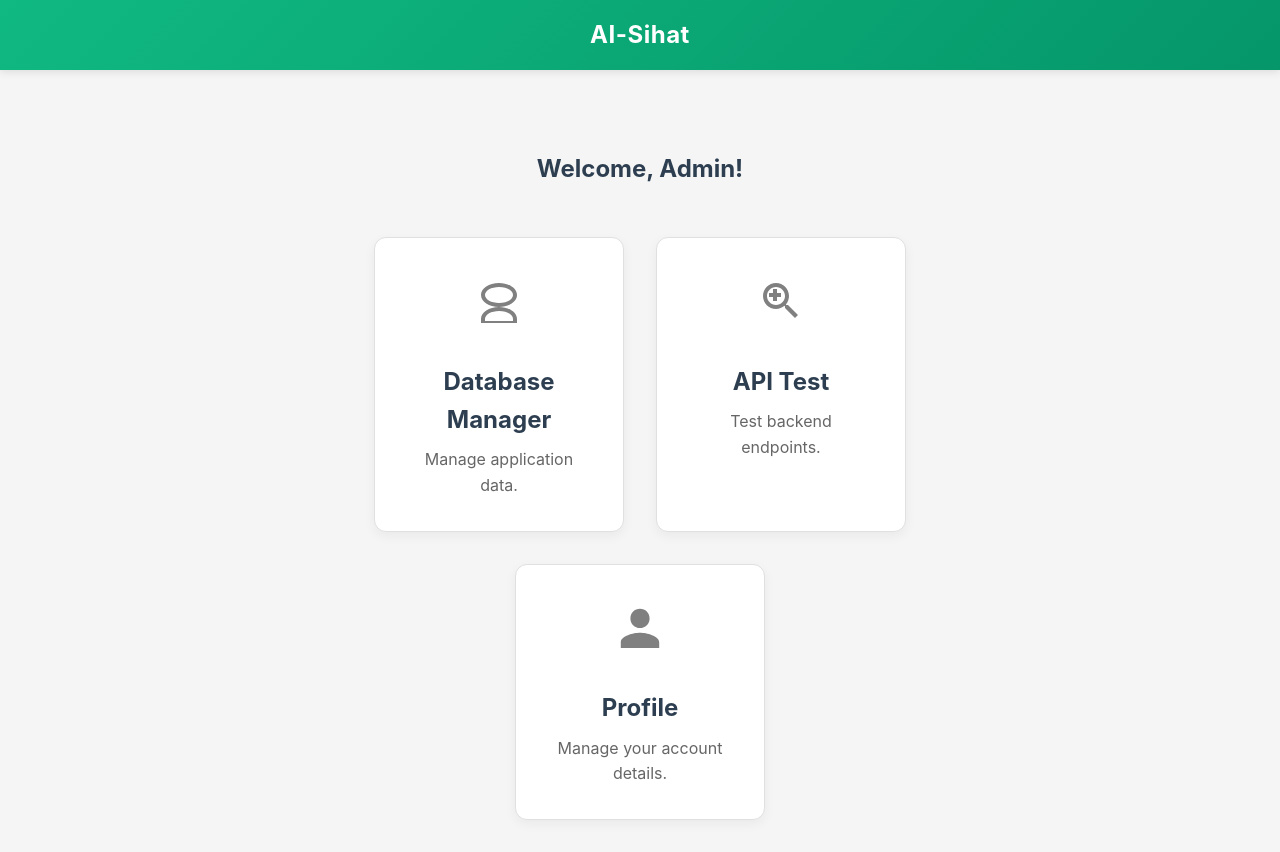
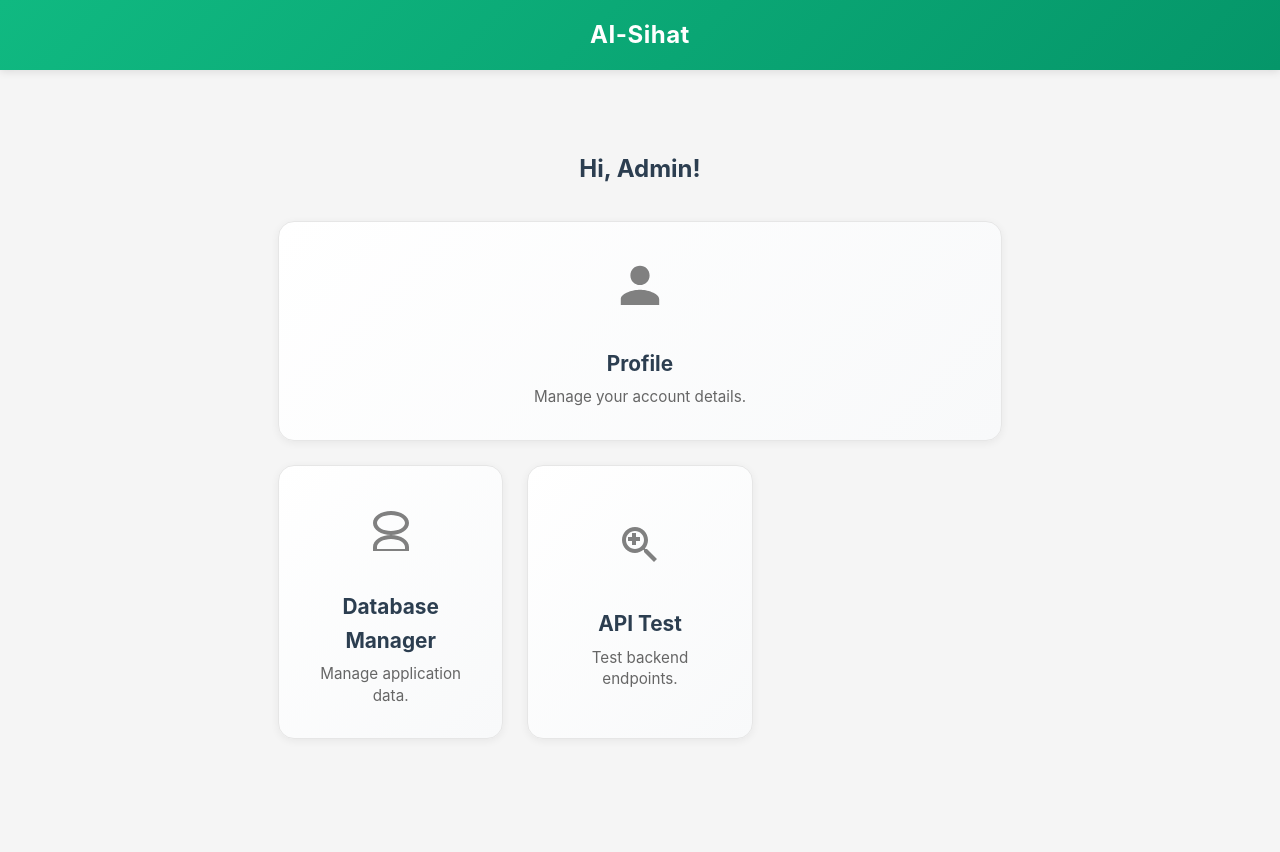
Before and after one commit to xw4561/AI-Sihat, a Vue app in the folder client/: page /admin in a window 1280 px wide. After the commit the page ends 800 px from the top, so only its background shows below. Built offline with nearby package versions, Linux system fonts and the light colour scheme.

Commit message:
edit design

```diff
--- a/client/src/views/APITest.vue
+++ b/client/src/views/APITest.vue
@@ -1,6 +1,13 @@
 <template>
   <div class="home">
-    <h2>API & Database Test</h2>
+    <div class="header-container">
+      <button @click="$router.push('/admin')" class="back-arrow">
+        <svg xmlns="http://www.w3.org/2000/svg" width="24" height="24" viewBox="0 0 24 24" fill="none" stroke="currentColor" stroke-width="2" stroke-linecap="round" stroke-linejoin="round">
+          <path d="M19 12H5M12 19l-7-7 7-7"/>
+        </svg>
+      </button>
+      <h2>API & Database Test</h2>
+    </div>
 
     <!-- API Test Section -->
     <div class="test-section">
@@ -119,9 +126,35 @@ const testAll = async () => {
   margin: 0 auto;
 }
 
+.header-container {
+  display: flex;
+  align-items: center;
+  gap: 1rem;
+  margin-bottom: 2rem;
+  justify-content: center;
+}
+
+.back-arrow {
+  background: none;
+  border: none;
+  cursor: pointer;
+  padding: 0.5rem;
+  display: flex;
+  align-items: center;
+  justify-content: center;
+  color: #2c3e50;
+  transition: all 0.2s ease;
+  border-radius: 8px;
+}
+
+.back-arrow:hover {
+  background-color: #f3f4f6;
+  color: #10b981;
+}
+
 h2 {
   color: #2c3e50;
-  margin-bottom: 2rem;
+  margin: 0;
 }
 
 h3 {
--- a/client/src/views/AdminHome.vue
+++ b/client/src/views/AdminHome.vue
@@ -1,7 +1,16 @@
 <template>
   <div class="admin-home">
-    <h2>Welcome, {{ adminName }}!</h2>
+    <h2>Hi, {{ adminName }}!</h2>
     <div class="options-container">
+      <router-link to="/profile" class="option-box profile-box">
+        <div class="symbol">
+          <svg xmlns="http://www.w3.org/2000/svg" viewBox="0 0 24 24" width="48" height="48" fill="gray">
+            <path d="M12 12c2.7 0 4.8-2.1 4.8-4.8S14.7 2.4 12 2.4 7.2 4.5 7.2 7.2 9.3 12 12 12zm0 2.4c-3.2 0-9.6 1.6-9.6 4.8V22h19.2v-2.8c0-3.2-6.4-4.8-9.6-4.8z"/>
+          </svg>
+        </div>
+        <h3>Profile</h3>
+        <p>Manage your account details.</p>
+      </router-link>
       <router-link to="/database" class="option-box">
         <div class="symbol">
           <svg xmlns="http://www.w3.org/2000/svg" viewBox="0 0 24 24" width="48" height="48" fill="gray">
@@ -19,15 +28,6 @@
         </div>
         <h3>API Test</h3>
         <p>Test backend endpoints.</p>
-      </router-link>
-      <router-link to="/profile" class="option-box">
-        <div class="symbol">
-          <svg xmlns="http://www.w3.org/2000/svg" viewBox="0 0 24 24" width="48" height="48" fill="gray">
-            <path d="M12 12c2.7 0 4.8-2.1 4.8-4.8S14.7 2.4 12 2.4 7.2 4.5 7.2 7.2 9.3 12 12 12zm0 2.4c-3.2 0-9.6 1.6-9.6 4.8V22h19.2v-2.8c0-3.2-6.4-4.8-9.6-4.8z"/>
-          </svg>
-        </div>
-        <h3>Profile</h3>
-        <p>Manage your account details.</p>
       </router-link>
     </div>
   </div>
@@ -53,49 +53,115 @@ onMounted(() => {
 }
 
 h2 {
-  margin-bottom: 1rem;
+  margin-bottom: 2rem;
   color: #2c3e50;
+  font-weight: 700;
 }
 
 .options-container {
-  display: flex;
-  justify-content: center;
-  gap: 2rem;
-  margin-top: 3rem;
-  flex-wrap: wrap;
+  display: grid;
+  grid-template-columns: repeat(2, 1fr);
+  gap: 1rem;
+  margin-top: 2rem;
+  max-width: 600px;
+  margin-left: auto;
+  margin-right: auto;
+  padding: 0 1rem;
 }
 
 .option-box {
-  display: block;
-  width: 250px;
-  padding: 2rem;
-  border: 1px solid #e0e0e0;
-  border-radius: 12px;
+  display: flex;
+  flex-direction: column;
+  align-items: center;
+  justify-content: center;
+  padding: 1.75rem 1rem;
+  border: 1px solid #e6e6e6;
+  border-radius: 16px;
   text-decoration: none;
   color: inherit;
-  background-color: #fff;
-  box-shadow: 0 4px 12px rgba(0, 0, 0, 0.05);
-  transition: transform 0.2s ease, box-shadow 0.2s ease;
+  background: linear-gradient(135deg, #ffffff 0%, #f8f9fa 100%);
+  box-shadow: 0 2px 8px rgba(0, 0, 0, 0.06);
+  transition: all 0.3s ease;
+  min-height: 160px;
+  position: relative;
+  overflow: hidden;
+}
+
+.option-box::before {
+  content: '';
+  position: absolute;
+  top: 0;
+  left: 0;
+  right: 0;
+  height: 3px;
+  background: linear-gradient(90deg, #10b981 0%, #059669 100%);
+  opacity: 0;
+  transition: opacity 0.3s ease;
 }
 
 .option-box:hover {
-  transform: translateY(-5px);
-  box-shadow: 0 8px 20px rgba(0, 0, 0, 0.1);
+  transform: translateY(-4px);
+  box-shadow: 0 8px 24px rgba(16, 185, 129, 0.15);
+  border-color: #10b981;
+}
+
+.option-box:hover::before {
+  opacity: 1;
 }
 
 .symbol {
-  font-size: 3rem;
-  margin-bottom: 1rem;
+  font-size: 2.5rem;
+  margin-bottom: 0.75rem;
+  filter: grayscale(50%);
+  transition: filter 0.3s ease;
+}
+
+.option-box:hover .symbol {
+  filter: grayscale(0%);
+}
+
+.profile-box {
+  grid-column: 1 / -1;
 }
 
 h3 {
-  margin-bottom: 0.5rem;
-  font-size: 1.5rem;
+  margin-bottom: 0.4rem;
+  font-size: 1.1rem;
   color: #2c3e50;
+  font-weight: 700;
 }
 
 p {
-  font-size: 1rem;
+  font-size: 0.8rem;
   color: #666;
+  text-align: center;
+  line-height: 1.4;
+  margin: 0;
+}
+
+@media (min-width: 768px) {
+  .options-container {
+    grid-template-columns: repeat(3, 1fr);
+    max-width: 900px;
+    gap: 1.5rem;
+  }
+
+  .option-box {
+    padding: 2rem 1.5rem;
+    min-height: 200px;
+  }
+
+  .symbol {
+    font-size: 3rem;
+    margin-bottom: 1rem;
+  }
+
+  h3 {
+    font-size: 1.3rem;
+  }
+
+  p {
+    font-size: 0.95rem;
+  }
 }
 </style>
--- a/client/src/views/CustomerHome.vue
+++ b/client/src/views/CustomerHome.vue
@@ -10,6 +10,15 @@
       </router-link>
     </div>
     <div class="options-container">
+      <router-link to="/profile" class="option-box">
+        <div class="symbol">
+          <svg xmlns="http://www.w3.org/2000/svg" viewBox="0 0 24 24" width="48" height="48" fill="gray">
+            <path d="M12 12c2.7 0 4.8-2.1 4.8-4.8S14.7 2.4 12 2.4 7.2 4.5 7.2 7.2 9.3 12 12 12zm0 2.4c-3.2 0-9.6 1.6-9.6 4.8V22h19.2v-2.8c0-3.2-6.4-4.8-9.6-4.8z"/>
+          </svg>
+        </div>
+        <h3>Profile</h3>
+        <p>Manage your account details.</p>
+      </router-link>
       <router-link to="/chat" class="option-box">
         <div class="symbol">
           <svg xmlns="http://www.w3.org/2000/svg" viewBox="0 0 24 24" width="48" height="48" fill="gray">
@@ -21,22 +30,12 @@
       </router-link>
       <router-link to="/shop" class="option-box">
         <div class="symbol">
-          <!-- You can use a shopping cart icon -->
           <svg xmlns="http://www.w3.org/2000/svg" viewBox="0 0 24 24" width="48" height="48" fill="gray">
             <path d="M7 18c-1.1 0-1.99.9-1.99 2S5.9 22 7 22s2-.9 2-2-.9-2-2-2zm0-2h13v-2H8.42l-.93-2H20V6H6.21l-.94-2H2v2h2l3.6 7.59-1.35 2.44C5.52 16.37 6.16 18 7 18zM17 18c-1.1 0-1.99.9-1.99 2S15.9 22 17 22s2-.9 2-2-.9-2-2-2z"/>
           </svg>
         </div>
         <h3>Shopping</h3>
         <p>Browse and order medicines online.</p>
-      </router-link>
-      <router-link to="/profile" class="option-box">
-        <div class="symbol">
-          <svg xmlns="http://www.w3.org/2000/svg" viewBox="0 0 24 24" width="48" height="48" fill="gray">
-            <path d="M12 12c2.7 0 4.8-2.1 4.8-4.8S14.7 2.4 12 2.4 7.2 4.5 7.2 7.2 9.3 12 12 12zm0 2.4c-3.2 0-9.6 1.6-9.6 4.8V22h19.2v-2.8c0-3.2-6.4-4.8-9.6-4.8z"/>
-          </svg>
-        </div>
-        <h3>Profile</h3>
-        <p>Manage your account details.</p>
       </router-link>
       <router-link to="/orders" class="option-box">
         <div class="symbol">
--- a/client/src/views/PharmacistHome.vue
+++ b/client/src/views/PharmacistHome.vue
@@ -1,6 +1,6 @@
 <template>
   <div class="pharmacist-home">
-    <h2>Welcome, {{ pharmacistName }}!</h2>
+    <h2>Hi, {{ pharmacistName }}!</h2>
     <div class="options-container">
       <router-link to="/pharmacist/orders" class="option-box">
         <div class="symbol">
@@ -44,49 +44,111 @@ onMounted(() => {
 }
 
 h2 {
-  margin-bottom: 1rem;
+  margin-bottom: 2rem;
   color: #2c3e50;
+  font-weight: 700;
 }
 
 .options-container {
-  display: flex;
-  justify-content: center;
-  gap: 2rem;
-  margin-top: 3rem;
-  flex-wrap: wrap;
+  display: grid;
+  grid-template-columns: repeat(2, 1fr);
+  gap: 1rem;
+  margin-top: 2rem;
+  max-width: 600px;
+  margin-left: auto;
+  margin-right: auto;
+  padding: 0 1rem;
 }
 
 .option-box {
-  display: block;
-  width: 250px;
-  padding: 2rem;
-  border: 1px solid #e0e0e0;
-  border-radius: 12px;
+  display: flex;
+  flex-direction: column;
+  align-items: center;
+  justify-content: center;
+  padding: 1.75rem 1rem;
+  border: 1px solid #e6e6e6;
+  border-radius: 16px;
   text-decoration: none;
   color: inherit;
-  background-color: #fff;
-  box-shadow: 0 4px 12px rgba(0, 0, 0, 0.05);
-  transition: transform 0.2s ease, box-shadow 0.2s ease;
+  background: linear-gradient(135deg, #ffffff 0%, #f8f9fa 100%);
+  box-shadow: 0 2px 8px rgba(0, 0, 0, 0.06);
+  transition: all 0.3s ease;
+  min-height: 160px;
+  position: relative;
+  overflow: hidden;
+}
+
+.option-box::before {
+  content: '';
+  position: absolute;
+  top: 0;
+  left: 0;
+  right: 0;
+  height: 3px;
+  background: linear-gradient(90deg, #10b981 0%, #059669 100%);
+  opacity: 0;
+  transition: opacity 0.3s ease;
 }
 
 .option-box:hover {
-  transform: translateY(-5px);
-  box-shadow: 0 8px 20px rgba(0, 0, 0, 0.1);
+  transform: translateY(-4px);
+  box-shadow: 0 8px 24px rgba(16, 185, 129, 0.15);
+  border-color: #10b981;
+}
+
+.option-box:hover::before {
+  opacity: 1;
 }
 
 .symbol {
-  font-size: 3rem;
-  margin-bottom: 1rem;
+  font-size: 2.5rem;
+  margin-bottom: 0.75rem;
+  filter: grayscale(50%);
+  transition: filter 0.3s ease;
+}
+
+.option-box:hover .symbol {
+  filter: grayscale(0%);
 }
 
 h3 {
-  margin-bottom: 0.5rem;
-  font-size: 1.5rem;
+  margin-bottom: 0.4rem;
+  font-size: 1.1rem;
   color: #2c3e50;
+  font-weight: 700;
 }
 
 p {
-  font-size: 1rem;
+  font-size: 0.8rem;
   color: #666;
+  text-align: center;
+  line-height: 1.4;
+  margin: 0;
+}
+
+@media (min-width: 768px) {
+  .options-container {
+    grid-template-columns: repeat(2, 1fr);
+    max-width: 700px;
+    gap: 1.5rem;
+  }
+
+  .option-box {
+    padding: 2rem 1.5rem;
+    min-height: 200px;
+  }
+
+  .symbol {
+    font-size: 3rem;
+    margin-bottom: 1rem;
+  }
+
+  h3 {
+    font-size: 1.3rem;
+  }
+
+  p {
+    font-size: 0.95rem;
+  }
 }
 </style>
--- a/client/src/views/Profile.vue
+++ b/client/src/views/Profile.vue
@@ -2,7 +2,7 @@
   <div class="profile-page">
     <div class="card">
       <div class="page-header">
-        <button class="btn-back" @click="$router.push('/customer')" title="Go back">
+        <button class="btn-back" @click="goBack" title="Go back">
           <span class="back-arrow">←</span>
         </button>
         <h2>My Profile</h2>
@@ -141,6 +141,16 @@ function formatDate(val) {
   }
 }
 
+function goBack() {
+  const role = user.value?.role;
+  if (role === 'ADMIN') {
+    router.push('/admin');
+  } else if (role === 'PHARMACIST') {
+    router.push('/pharmacist');
+  } else {
+    router.push('/customer');
+  }
+}
 
 function editProfile() {
   // Create a deep copy for editing to avoid mutating the original object
```
